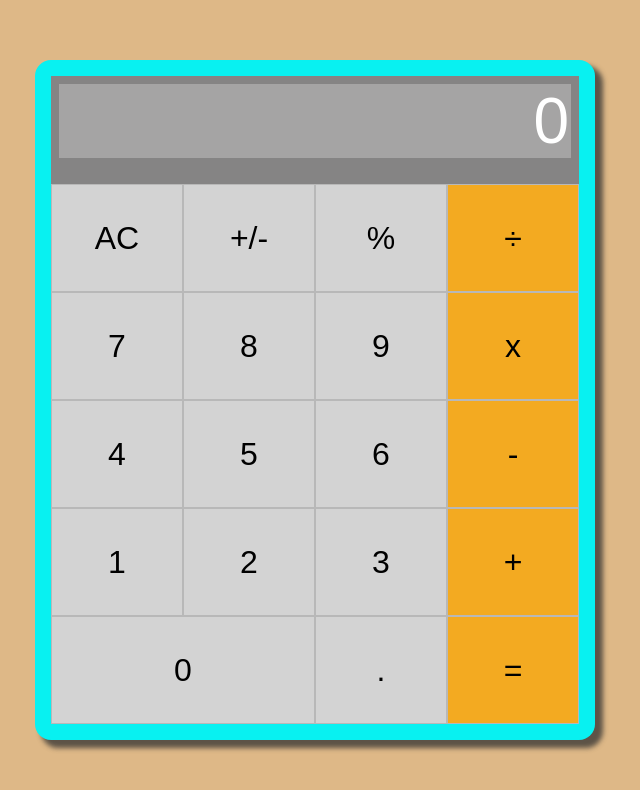
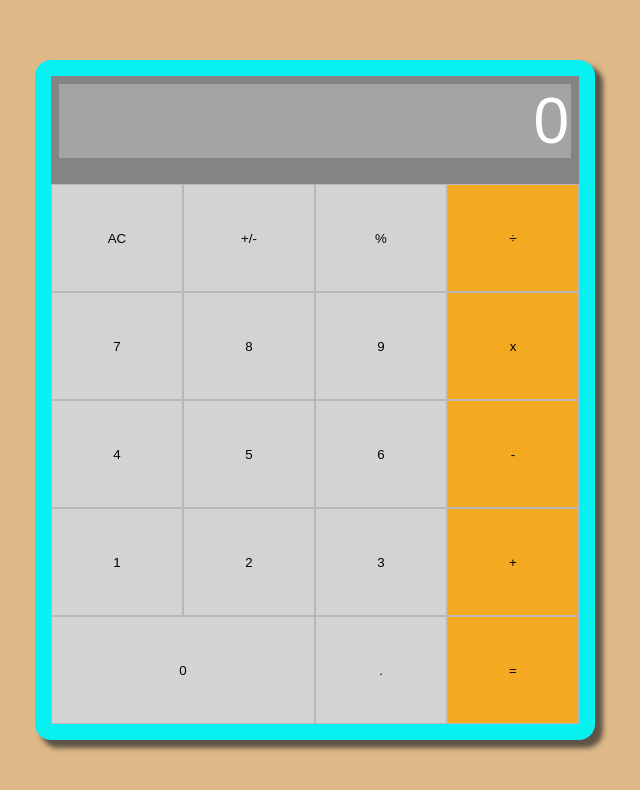
Before and after one commit to The-Normal-One1/math-magicians, a React (Create React App) app: page /Calculator in a window 1280 px wide. Shown: the top 790 px of the page, without its empty margins (325-965 px from the left). Built offline with nearby package versions, Linux system fonts and the light colour scheme.

Commit message:
Revert "Edit styling"

```diff
--- a/src/App.css
+++ b/src/App.css
@@ -58,7 +58,6 @@ body {
   background-color: lightgray;
   border: 1px solid rgb(184, 184, 184);
   cursor: pointer;
-  font-size: 32px;
 }
 
 .btn:hover {
```
